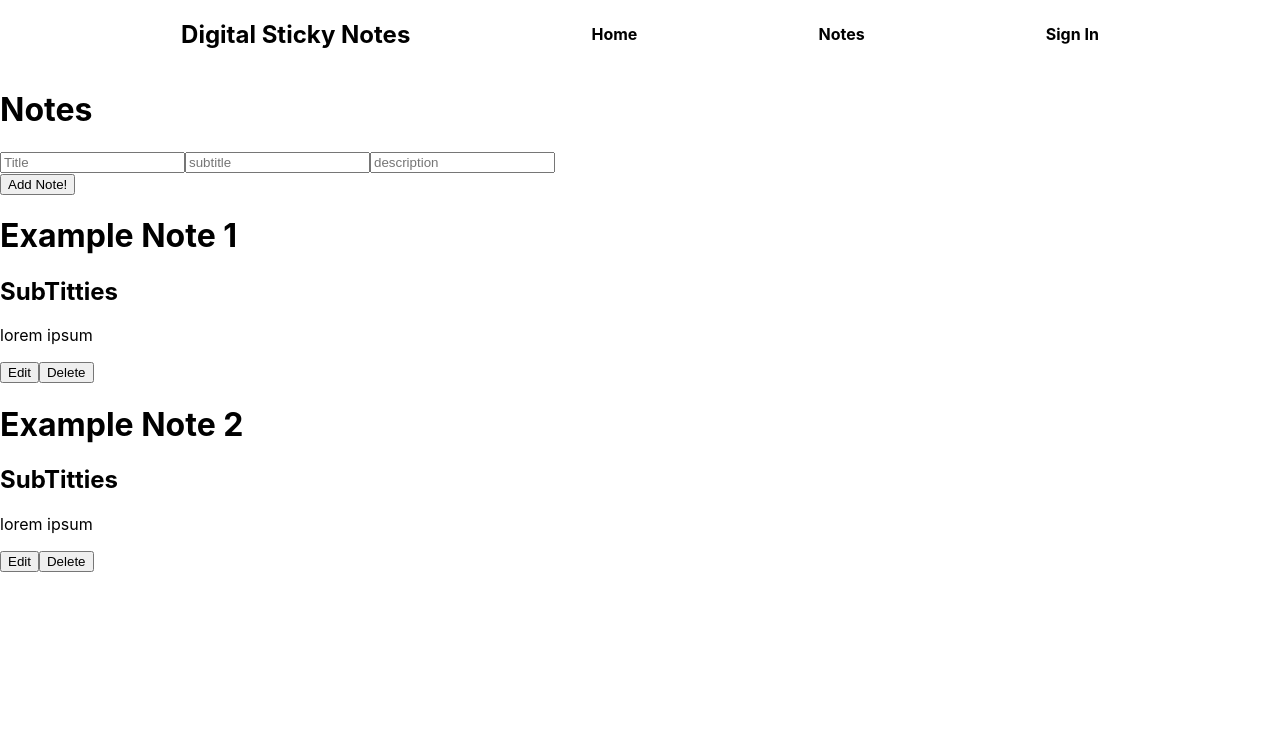
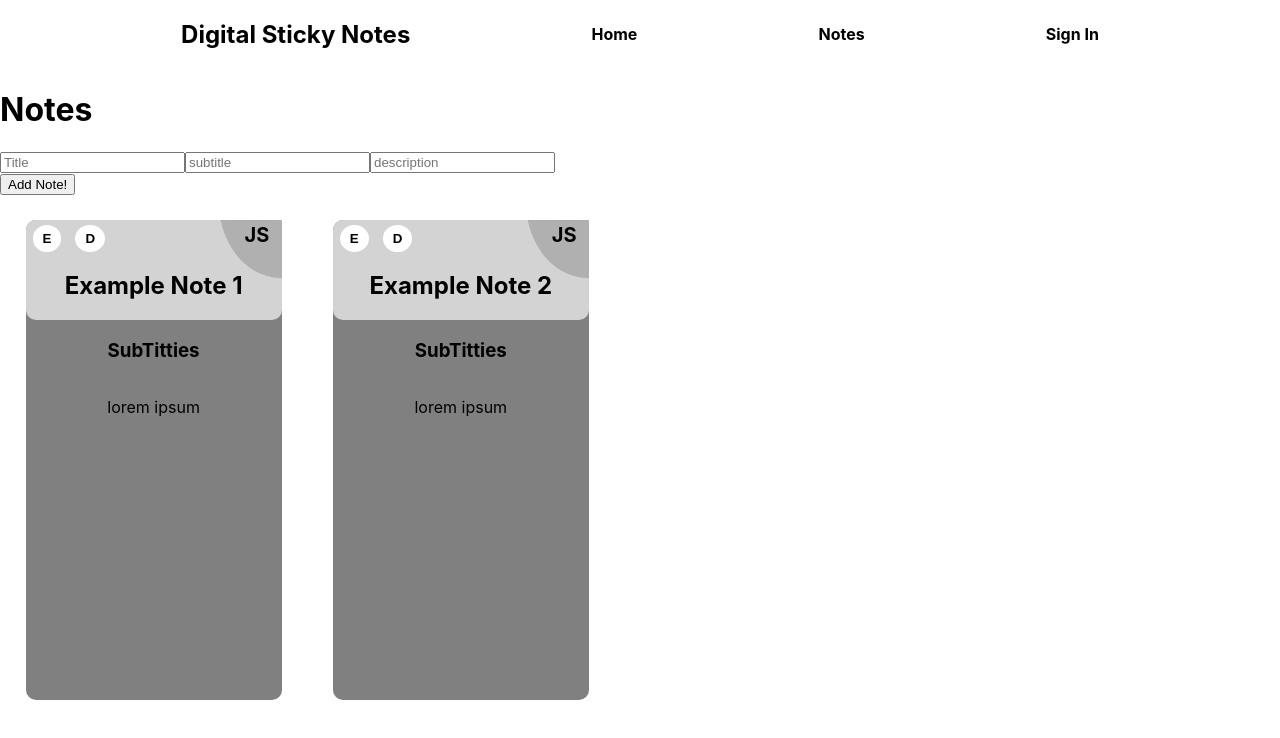
Before and after one commit to DustinG98/DigitalStickyNotes, a React (Create React App) app in the folder digital-sticky-notes/: page /notes in a window 1280 px wide. Shown: the top 738 px of the page. Built offline with nearby package versions, Linux system fonts and the light colour scheme.

Commit message:
Working on Styling

```diff
--- a/digital-sticky-notes/src/pages/notes/components/NoteCard.js
+++ b/digital-sticky-notes/src/pages/notes/components/NoteCard.js
@@ -1,4 +1,5 @@
 import React from 'react'
+import '../notes.scss'
 
 const Notes = ({notes, deleteNote, editNote}) => {
 
@@ -6,13 +7,24 @@ const Notes = ({notes, deleteNote, editNote}) => {
     const noteList = notes.length ? (
         notes.map(note => {
             return (
-                <div className="collection-item" key={note.id}>
+                <div className="noteCard" key={note.id}>
                     {/* NOTE CARDS */}
-                    <h1>{note.title}</h1>
-                    <h2>{note.subtitle}</h2>
+                    <div className="noteCardHeader">
+                        <div className="container">
+                            <div className="buttons">
+                                <button onClick={() => editNote(note)}>E</button>
+                                <button onClick={() => deleteNote(note.id)}>D</button>
+                            </div>
+                            <div  className="noteCardTag">
+                                <span>JS</span>
+                            </div>
+                        </div>
+                        <h2>{note.title}</h2>
+                    </div>
+
+                    <h3>{note.subtitle}</h3>
                     <p>{note.description}</p>
-                    <button onClick={() => editNote(note)}>Edit</button>
-                    <button onClick={() => deleteNote(note.id)}>Delete</button>
+
                 </div>
             )
         })
@@ -22,7 +34,7 @@ const Notes = ({notes, deleteNote, editNote}) => {
 
 
     return (
-        <div className="todos collection">
+        <div className="notes-container">
             {noteList}
         </div>
     )
--- a/digital-sticky-notes/src/pages/notes/notes.scss
+++ b/digital-sticky-notes/src/pages/notes/notes.scss
@@ -0,0 +1,69 @@
+.notes-container{
+    display: flex;
+    flex-wrap: wrap;
+    overflow: hidden;
+    .noteCard{
+        display: flex;
+        justify-content: flex-start;
+        align-items: center;
+        background-color: gray;
+        flex-direction: column;
+        width: 20%;
+        max-width: 400px;
+        height: 60vh;
+        max-height: 700px;
+        border-radius: 10px;
+        margin: 2%;
+        .noteCardHeader{
+            background-color: lightgray;
+            width: 100%;
+            border-radius: 10px;
+            display: flex;
+            flex-direction: column;
+            justify-content: center;
+            align-items: center;
+
+            h2{
+                position: relative;
+                margin-top: -5%;
+            }
+            .container{
+                display: flex;
+                width: 100%;
+                justify-content: space-between;
+            }
+            .buttons{
+                display: flex;
+                align-self: flex-start;
+                justify-content: flex-start;
+                width: 80%;
+                margin-top: 2%;
+                button{
+                    padding: 6px 10px;
+                    border-radius: 50%;
+                    border: none;
+                    margin: 0 7px;
+                    background-color: white;
+                    font-weight: 900;
+                    color: black;
+                }
+            }
+            .noteCardTag{
+                display: flex;
+                justify-content: flex-end;
+                align-self: flex-end;
+                width: 4rem;
+                height: 4rem;
+                font-size: 20px;
+                font-weight: 700;
+                background-image: url('./tag.png');
+                background-size: cover;
+                span{
+                    margin-right: 20%;
+                    margin-top: 5%;
+                }
+            }
+        }
+
+    }
+}
```
Also changed, not shown: digital-sticky-notes/src/pages/notes/tag.png (added).
